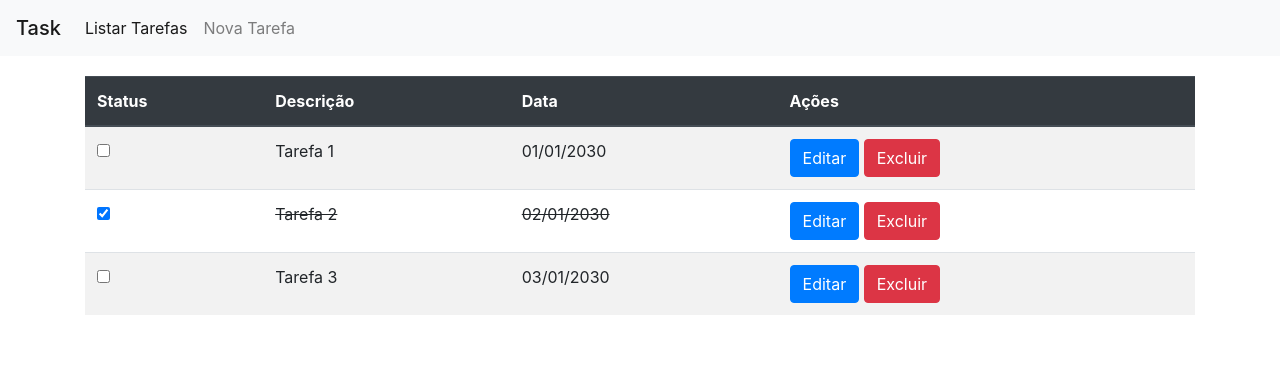
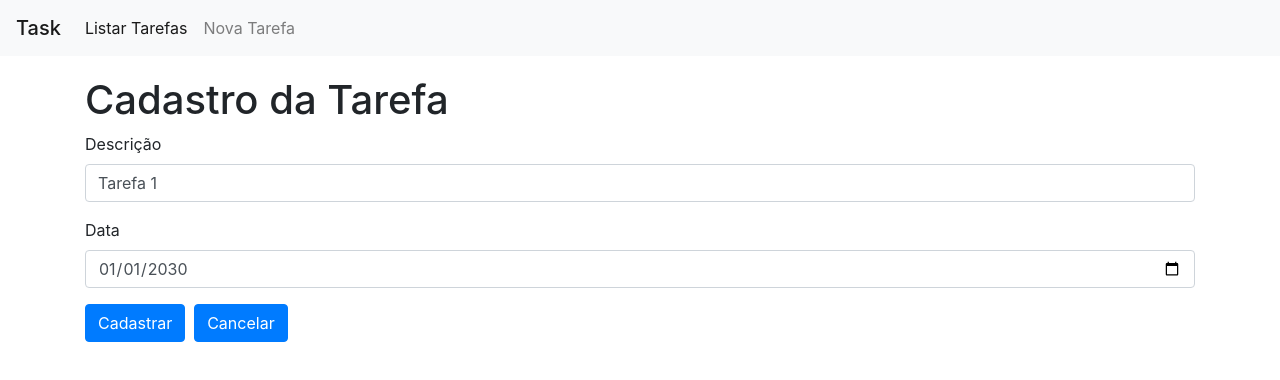
Before and after one commit to pelegrino/task, a React (Create React App) app in the folder task-frontend/: page /form/1 in a window 1280 px wide. Shown: the top 380 px of the page. Built offline with nearby package versions, Linux system fonts and the light colour scheme.

Commit message:
Editando uma tarefa já cadastrada

```diff
--- a/task-frontend/src/App.js
+++ b/task-frontend/src/App.js
@@ -17,6 +17,7 @@
         <div className="container" style={{ marginTop: 20 }}>
         <Switch>
           <Route exact path="/form" component={TaskForm} />
+          <Route exact path="/form/:id" component={TaskForm} />
           <Route path="/" component={TaskListTable} />
 
         </Switch>
--- a/task-frontend/src/api/TaskService.js
+++ b/task-frontend/src/api/TaskService.js
@@ -1,14 +1,18 @@
 class TaskService {
     constructor() {
         this.tasks = [
-            {id: 1, description: "Tarefa 1", whenToDo: "01/01/2030", done: false },
-            {id: 2, description: "Tarefa 2", whenToDo: "02/01/2030", done: true },
-            {id: 3, description: "Tarefa 3", whenToDo: "03/01/2030", done: false }
+            {id: 1, description: "Tarefa 1", whenToDo: "2030-01-01", done: false },
+            {id: 2, description: "Tarefa 2", whenToDo: "2030-01-02", done: true },
+            {id: 3, description: "Tarefa 3", whenToDo: "2030-01-03", done: false }
         ]
     }
 
     list() {
         return this.tasks;
+    }
+
+    load(id) {
+        return this.tasks.filter(t => t.id === id)[0];
     }
 
     delete(id) {
@@ -17,7 +21,7 @@
 
     save(task) {
         if (task.id !== 0) {
-            this.tasks.map(t => task.id !== t.id ? t : task);
+            this.tasks = this.tasks.map(t => task.id !== t.id ? t : task);
 
         } else {
            const taskId = Math.max(...this.tasks.map(t => t.id)) +1;
--- a/task-frontend/src/components/TaskForm.js
+++ b/task-frontend/src/components/TaskForm.js
@@ -19,6 +19,14 @@
 
         this.onSubmitHandler = this.onSubmitHandler.bind(this);
         this.onInputChangeHandler = this.onInputChangeHandler.bind(this);
+    }
+
+    componentDidMount() {
+        const editId = this.props.match.params.id;
+        if (editId) {
+            const task = TaskService.load(~~editId);
+            this.setState({ task: task });
+        }
     }
 
 
@@ -50,6 +58,7 @@
                             type="text"
                             className="form-control"
                             name="description"
+                            value={this.state.task.description}
                             placeholder="Digite a descrição"
                             onChange={this.onInputChangeHandler} />
                     </div>
@@ -59,6 +68,7 @@
                             type="date"
                             className="form-control"
                             name="whenToDo"
+                            value={this.state.task.whenToDo}
                             placeholder="Informe a data"
                             onChange={this.onInputChangeHandler} />
                     </div>
--- a/task-frontend/src/components/TaskListTable.js
+++ b/task-frontend/src/components/TaskListTable.js
@@ -2,17 +2,20 @@
 import TaskService from '../api/TaskService';
 import { ToastContainer, toast } from 'react-toastify';
 import "react-toastify/dist/ReactToastify.css"
+import { Redirect } from 'react-router-dom';
 
 class TaskListTable extends Component {
     constructor(props) {
         super(props);
 
         this.state = {
-            tasks: []
+            tasks: [],
+            editId: 0
         }
 
         this.onDeleteHandler = this.onDeleteHandler.bind(this);
         this.onStatusChangeHandler = this.onStatusChangeHandler.bind(this);
+        this.onEditHandler = this.onEditHandler.bind(this);
     }
 
     componentDidMount() {
@@ -31,6 +34,10 @@
         }
     }
 
+    onEditHandler(id) {
+        this.setState({ editId: id });
+    }
+
     onStatusChangeHandler(task) {
         task.done = !task.done;
         TaskService.save(task);
@@ -38,6 +45,10 @@
     }
 
     render() {
+        if (this.state.editId > 0) {
+            return <Redirect to={`/form/${this.state.editId}`} />
+        }
+
         return (
             <>
             <table className="table table-striped">
@@ -47,6 +58,7 @@
                     <TableBody
                         tasks={this.state.tasks}
                         onDelete={this.onDeleteHandler}
+                        onEdit={this.onEditHandler}
                         onStatusChange={this.onStatusChangeHandler} />
                 : <EmptyTableBody />
                 }
@@ -86,8 +98,15 @@
                     <td>{ task.done ? <s>{task.description}</s> : task.description }</td>
                     <td>{ task.done ? <s>{task.whenToDo}</s> : task.whenToDo }</td>
                     <td>
-                        <input type='button' className='btn btn-primary' value="Editar" />
-                        &nbsp;<input
+                        <input
+                            type='button'
+                            className='btn btn-primary'
+                            value="Editar"
+                            onClick={() => props.onEdit(task.id)}
+                            />
+                        &nbsp;
+
+                        <input
                             type='button'
                             className='btn btn-danger'
                             value="Excluir"
```
